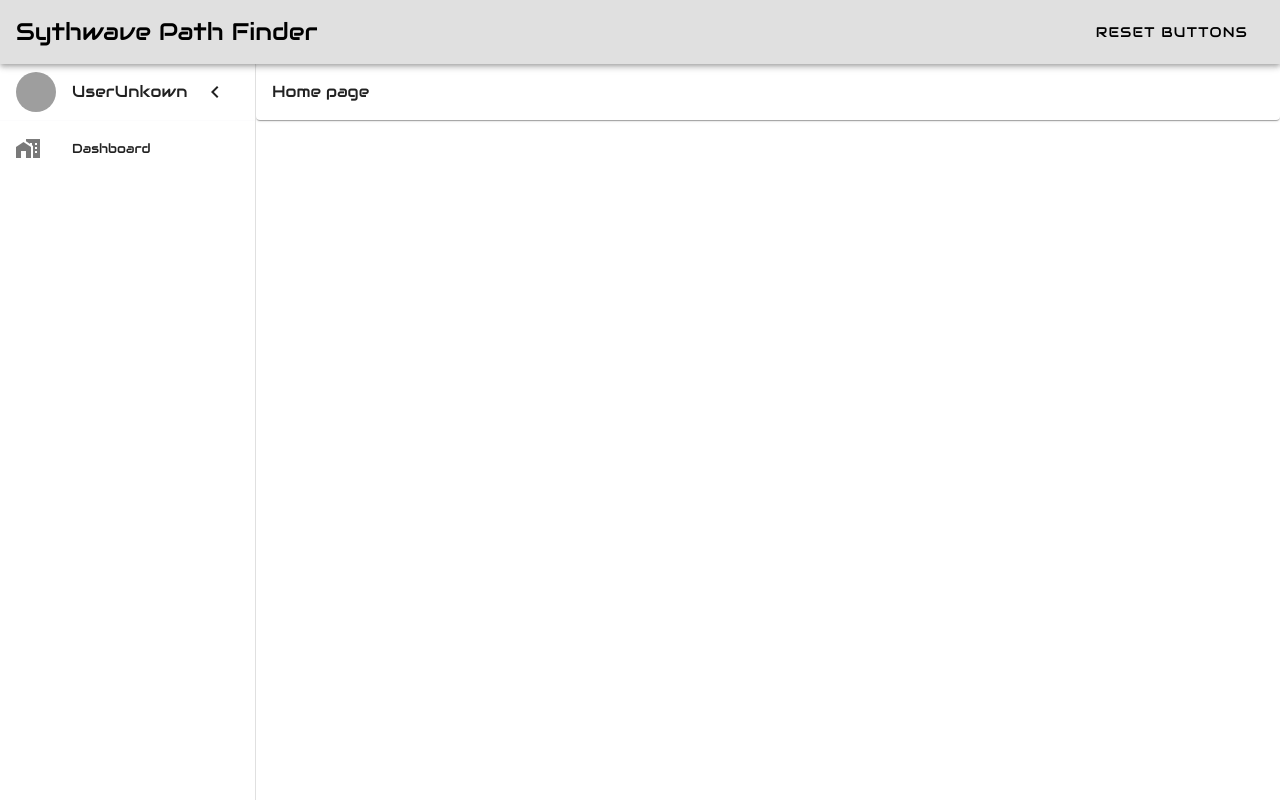
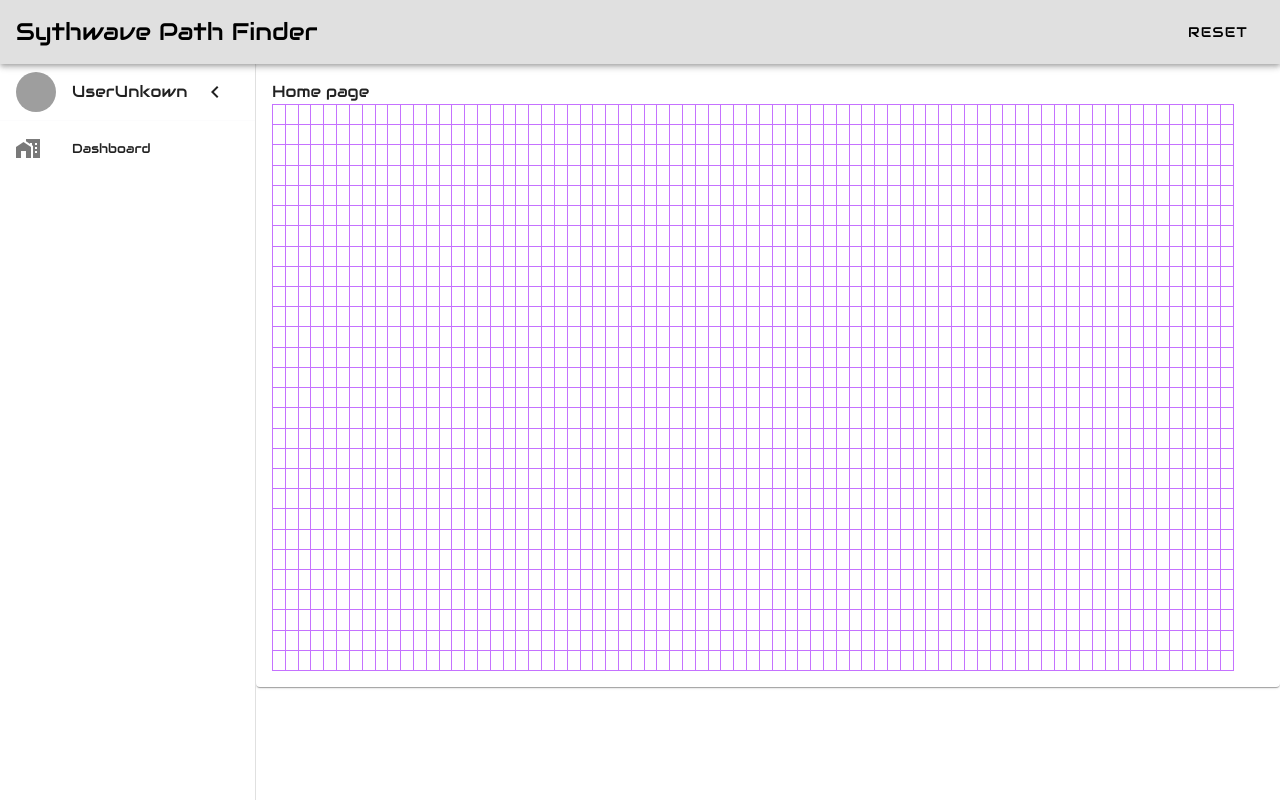
Before and after one commit to EdyEgo/path-finder, a Vue app: page / in a window 1280 px wide. Built offline with nearby package versions, Linux system fonts and the light colour scheme; no server answers; grey boxes are pictures that could not be loaded; what apisauce would draw is missing.

Commit message:
style update

```diff
--- a/src/App.vue
+++ b/src/App.vue
@@ -1,9 +1,9 @@
 <template class="bg-black">
   <v-app>
-    <v-main style="background: radial-gradient(86.18% 86.18% at 22.41% -4.86%, #1D2228 0%, #1D2228 18.92%, #161A1F 52.03%, #000405 95.15%, #000000 99.76%);">
+    <!-- <v-main style="background: radial-gradient(86.18% 86.18% at 22.41% -4.86%, #1D2228 0%, #1D2228 18.92%, #161A1F 52.03%, #000405 95.15%, #000000 99.76%);"> -->
 
       <RouterView :key="$route.fullPath" />
-    </v-main>
+    <!-- </v-main> -->
   </v-app>
   <!-- <div class="h-full bg-[#A346B6] h-[10000px]">hello</div> -->
 </template>
--- /dev/null
+++ b/src/components/Board.vue
@@ -0,0 +1,24 @@
+
+<script setup lang="ts">
+
+</script>
+
+<template>
+        <table class="w-[97%]">
+                <tbody>
+                <tr class="row 28" v-for="index in 28">
+                  <td class="border border-[#C572FF] p-[1%] square 75" v-for="index in 75">
+
+                  </td>
+                </tr>
+                </tbody>
+        </table>
+</template>
+
+<style>
+
+table{
+    padding: 0 0;
+    margin: 0 0 ;
+}
+</style>
--- a/src/layouts/AppLayoutLogOut.vue
+++ b/src/layouts/AppLayoutLogOut.vue
@@ -17,7 +17,7 @@ async function signUserOut() {
 // <template>
 //   <v-app>
 //     <v-app-bar color="grey-lighten-2">
-//       <span class="flex-1 logo ml-4 text-2xl">Sythwave Path Finder</span>
+//       <span class="flex-1 ml-4 text-2xl logo">Sythwave Path Finder</span>
 //       <v-btn color="" type="button" @click="Reset" class="mr-4">
 //         Reset
 //       </v-btn>
@@ -35,9 +35,9 @@ async function signUserOut() {
 <template>
   <v-app>
     <v-app-bar color="grey-lighten-2">
-      <span class="flex-1 logo ml-4 text-2xl">Sythwave Path Finder</span>
+      <span class="flex-1 ml-4 text-2xl logo">Sythwave Path Finder</span>
       <v-btn color="" type="button" @click="signUserOut" class="mr-4">
-       RESET BUTTONS
+       RESET
       </v-btn>
     </v-app-bar>
     <v-navigation-drawer
--- a/src/views/HomeView.vue
+++ b/src/views/HomeView.vue
@@ -1,10 +1,16 @@
 
 <script setup lang="ts">
 import LogOutLayout from '../layouts/AppLayoutLogOut.vue'
+import Board from '../components/Board.vue'
 </script>
 
 <template class="bg-black">
 <LogOutLayout>
 Home page
+<div class="board-container">
+
+<Board/>
+</div>
 </LogOutLayout>
+
 </template>
```
